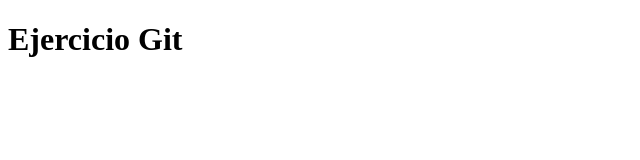
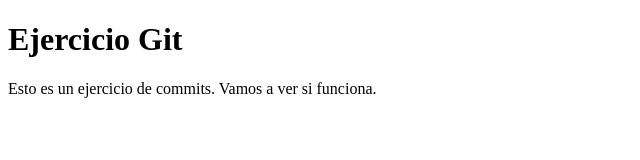
Before and after one commit to sammytsukino/deshacercommits, a plain HTML site: page index.html in a window 1280 px wide. Shown: the whole page, without its empty margins (0-640 px from the left). Drawn offline with Linux system fonts and the light colour scheme.

Commit message:
changed in index made

```diff
--- a/index.html
+++ b/index.html
@@ -7,5 +7,6 @@
 </head>
 <body>
     <h1>Ejercicio Git</h1>
+    <p>Esto es un ejercicio de commits. Vamos a ver si funciona.</p>
 </body>
 </html>
```
